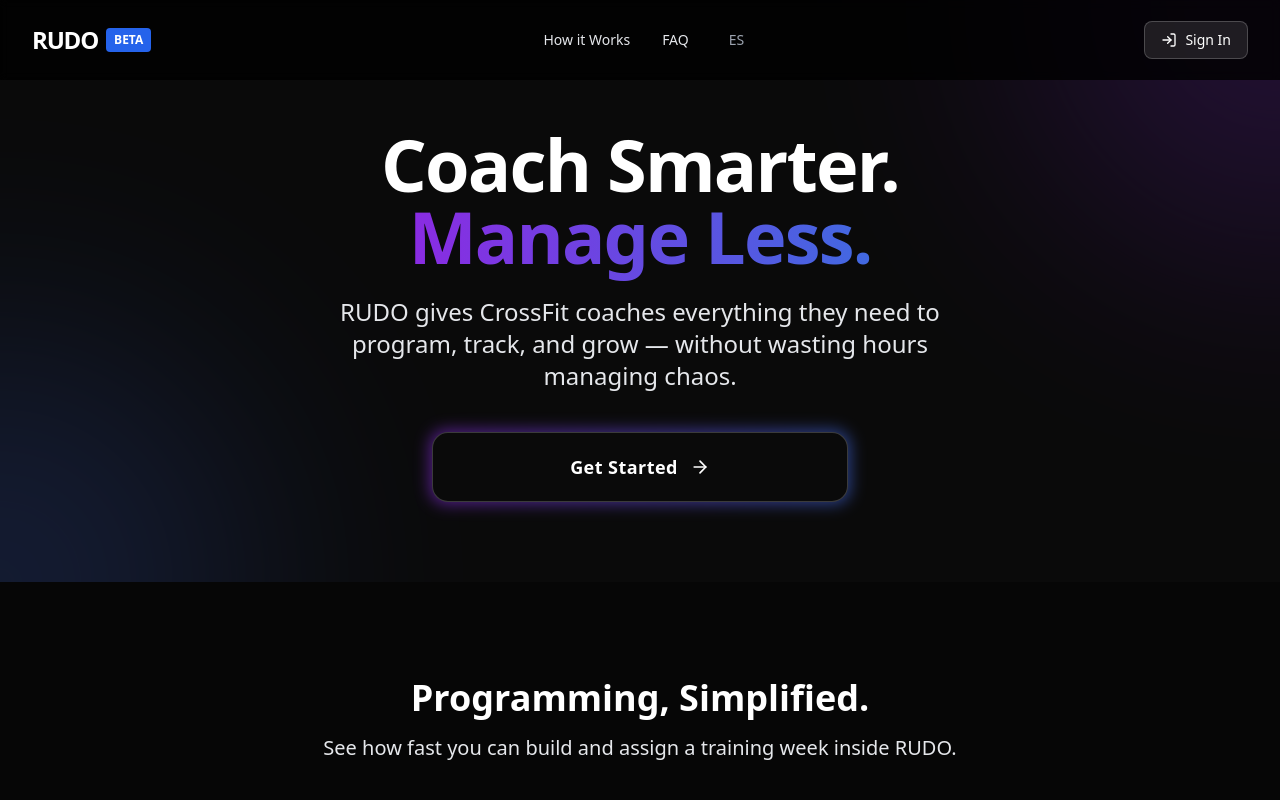
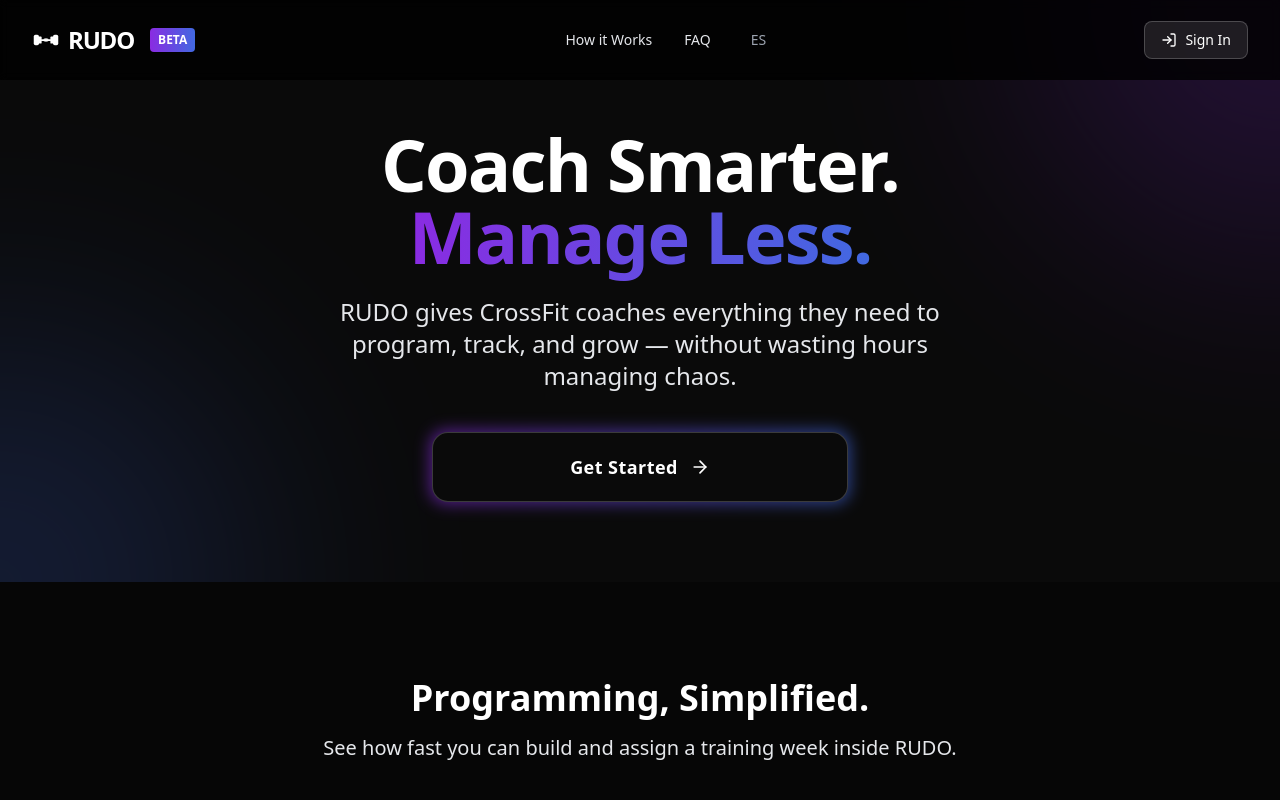
Before and after one commit to pablonoras/rudo, a React (Vite) app: page / in a window 1280 px wide. Shown: the top 800 px of the page. Built offline with nearby package versions, Linux system fonts and the light colour scheme; no server answers.

Commit message:
add logo

```diff
--- a/src/components/Footer.tsx
+++ b/src/components/Footer.tsx
@@ -1,6 +1,7 @@
 import { LogIn } from 'lucide-react';
 import { Link } from 'react-router-dom';
 import { useI18n } from '../lib/i18n/context';
+import { Logo } from './Logo';
 
 const Footer = () => {
   const { t } = useI18n();
@@ -12,7 +13,7 @@ const Footer = () => {
           {/* Logo + Tagline */}
           <div>
             <Link to="/" className="inline-block mb-4">
-              <span className="text-2xl font-black tracking-tighter text-white">RUDO</span>
+              <Logo variant="light" size="lg" />
             </Link>
             <div className="text-gray-400 flex flex-col">
               <span>{t('new-slogan-line1')}</span>
--- a/src/components/Header.tsx
+++ b/src/components/Header.tsx
@@ -4,6 +4,7 @@ import React, { useEffect, useState } from 'react';
 import { Link } from 'react-router-dom';
 import { useI18n } from '../lib/i18n/context';
 import LanguageToggle from './LanguageToggle';
+import { Logo } from './Logo';
 
 const Header = () => {
   const [isScrolled, setIsScrolled] = useState(false);
@@ -49,8 +50,7 @@ const Header = () => {
         <div className="flex items-center justify-between h-16 sm:h-20">
           {/* Logo */}
           <Link to="/" className="flex items-center">
-            <span className="text-2xl font-black tracking-tighter text-white">RUDO</span>
-            <span className="ml-2 px-2 py-1 text-xs font-semibold text-white bg-blue-600 rounded">BETA</span>
+            <Logo variant="light" showBeta={true} />
           </Link>
 
           {/* Desktop Navigation - Centered */}
--- a/src/components/Login.tsx
+++ b/src/components/Login.tsx
@@ -7,6 +7,7 @@ import { z } from 'zod';
 import { useI18n } from '../lib/i18n/context';
 import { getCurrentProfile, signIn, supabase } from '../lib/supabase';
 import LanguageToggle from './LanguageToggle';
+import { Logo } from './Logo';
 import { UserRole } from './RoleSelection';
 
 const loginSchema = z.object({
@@ -176,9 +177,7 @@ const Login = () => {
         </div>
 
         <div className="flex items-center gap-3 mb-12">
-          <div className="text-2xl font-black tracking-tighter bg-gradient-to-r from-[#8A2BE2] to-[#4169E1] bg-clip-text text-transparent">
-            RUDO
-          </div>
+          <Logo variant="gradient" size="lg" />
         </div>
 
         <div className="max-w-md w-full mx-auto flex-1 flex flex-col justify-center">
--- /dev/null
+++ b/src/components/Logo.tsx
@@ -0,0 +1,96 @@
+interface LogoProps {
+  size?: 'sm' | 'md' | 'lg' | 'xl';
+  variant?: 'light' | 'dark' | 'gradient';
+  showBeta?: boolean;
+  className?: string;
+}
+
+const sizeClasses = {
+  sm: 'text-lg',
+  md: 'text-xl',
+  lg: 'text-2xl',
+  xl: 'text-3xl'
+};
+
+const iconSizes = {
+  sm: 'w-5 h-5',
+  md: 'w-6 h-6',
+  lg: 'w-7 h-7',
+  xl: 'w-8 h-8'
+};
+
+export function Logo({
+  size = 'lg',
+  variant = 'gradient',
+  showBeta = false,
+  className = ''
+}: LogoProps) {
+  const getTextClasses = () => {
+    switch (variant) {
+      case 'light':
+        return 'text-white';
+      case 'dark':
+        return 'text-gray-900 dark:text-gray-100';
+      case 'gradient':
+      default:
+        return 'bg-gradient-to-r from-[#4A148C] via-[#6A1B9A] to-[#8A2BE2] bg-clip-text text-transparent';
+    }
+  };
+
+  const getIconClasses = () => {
+    switch (variant) {
+      case 'light':
+        return 'text-white';
+      case 'dark':
+        return 'text-gray-900 dark:text-gray-100';
+      case 'gradient':
+      default:
+        return 'text-[#6A1B9A]';
+    }
+  };
+
+  return (
+    <div className={`flex items-center gap-2 group cursor-pointer ${className}`}>
+      {/* Custom RUDO Icon - Stylized dumbbell/strength symbol */}
+      <div className={`${iconSizes[size]} ${getIconClasses()} relative transition-all duration-300 group-hover:scale-110 group-hover:drop-shadow-lg`}>
+        <svg
+          viewBox="0 0 32 32"
+          fill="none"
+          className="w-full h-full filter group-hover:drop-shadow-md"
+        >
+          {/* Outer weights */}
+          <rect x="2" y="10" width="6" height="12" rx="2" fill="currentColor" className="transition-all duration-300" />
+          <rect x="24" y="10" width="6" height="12" rx="2" fill="currentColor" className="transition-all duration-300" />
+
+          {/* Inner weights */}
+          <rect x="7" y="12" width="4" height="8" rx="1" fill="currentColor" className="transition-all duration-300" />
+          <rect x="21" y="12" width="4" height="8" rx="1" fill="currentColor" className="transition-all duration-300" />
+
+          {/* Bar with gradient effect */}
+          <rect x="10" y="15" width="12" height="2" rx="1" fill="currentColor" className="transition-all duration-300" />
+
+          {/* Central grip */}
+          <rect x="13" y="14" width="6" height="4" rx="2" fill="currentColor" fillOpacity="0.8" className="transition-all duration-300 group-hover:fill-opacity-100" />
+
+          {/* Decorative accents */}
+          <circle cx="5" cy="13" r="1" fill="currentColor" fillOpacity="0.6" className="transition-all duration-300 group-hover:fill-opacity-80" />
+          <circle cx="5" cy="19" r="1" fill="currentColor" fillOpacity="0.6" className="transition-all duration-300 group-hover:fill-opacity-80" />
+          <circle cx="27" cy="13" r="1" fill="currentColor" fillOpacity="0.6" className="transition-all duration-300 group-hover:fill-opacity-80" />
+          <circle cx="27" cy="19" r="1" fill="currentColor" fillOpacity="0.6" className="transition-all duration-300 group-hover:fill-opacity-80" />
+        </svg>
+      </div>
+
+      {/* RUDO Text with enhanced styling */}
+      <span className={`font-black tracking-tighter ${sizeClasses[size]} ${getTextClasses()} transition-all duration-300 group-hover:tracking-wide ${variant === 'gradient' ? 'group-hover:drop-shadow-sm' : ''}`}>
+        RUDO
+      </span>
+
+      {/* Beta Badge */}
+      {showBeta && (
+        <span className="ml-2 px-2 py-1 text-xs font-semibold text-white bg-gradient-to-r from-[#8A2BE2] to-[#4169E1] rounded shadow-sm transition-all duration-300 group-hover:shadow-md group-hover:scale-105">
+          BETA
+        </span>
+      )}
+    </div>
+  );
+}
--- a/src/components/Register.tsx
+++ b/src/components/Register.tsx
@@ -7,6 +7,7 @@ import { z } from 'zod';
 import { useI18n } from '../lib/i18n/context';
 import { signUp, supabase, validateInviteCode } from '../lib/supabase';
 import LanguageToggle from './LanguageToggle';
+import { Logo } from './Logo';
 import { UserRole } from './RoleSelection';
 
 // Schema for email/password registration
@@ -272,9 +273,7 @@ NHYxaC00di0xem0wIDJoMXYzaC0xdi0zem0tNS00aDN2MWgtM3YtMXptMCAyaDF2NmgtMXYtNnptLTUt
 
         <div className="max-w-md w-full relative animate-fadeIn">
           <div className="flex items-center gap-3 mb-8 justify-center">
-            <div className="text-3xl font-black tracking-tighter bg-gradient-to-r from-[#8A2BE2] to-[#4169E1] bg-clip-text text-transparent animate-pulse">
-              RUDO
-            </div>
+            <Logo variant="gradient" size="xl" className="animate-pulse" />
           </div>
 
           <div className="bg-green-900/30 border border-green-500/50 rounded-lg p-8 text-center shadow-xl backdrop-blur-sm animate-slideUp">
@@ -313,9 +312,7 @@ NHYxaC00di0xem0wIDJoMXYzaC0xdi0zem0tNS00aDN2MWgtM3YtMXptMCAyaDF2NmgtMXYtNnptLTUt
         </div>
 
         <div className="flex items-center gap-3 mb-12">
-          <div className="text-2xl font-black tracking-tighter bg-gradient-to-r from-[#8A2BE2] to-[#4169E1] bg-clip-text text-transparent">
-            RUDO
-          </div>
+          <Logo variant="gradient" size="lg" />
         </div>
 
         <div className="max-w-md w-full mx-auto flex-1 flex flex-col justify-center">
--- a/src/pages/coach/AthleteProfile.tsx
+++ b/src/pages/coach/AthleteProfile.tsx
@@ -29,8 +29,7 @@ export function AthleteProfile() {
 
   // Get assigned programs for this athlete
   const assignedPrograms = Object.values(programs).filter(program =>
-    program.assignedTo.athletes.includes(athleteId || '') ||
-    (athlete?.team && program.assignedTo.teams.includes(athlete.team))
+    program.assignedTo.athletes.includes(athleteId || '')
   );
 
   if (!athlete) {
```
